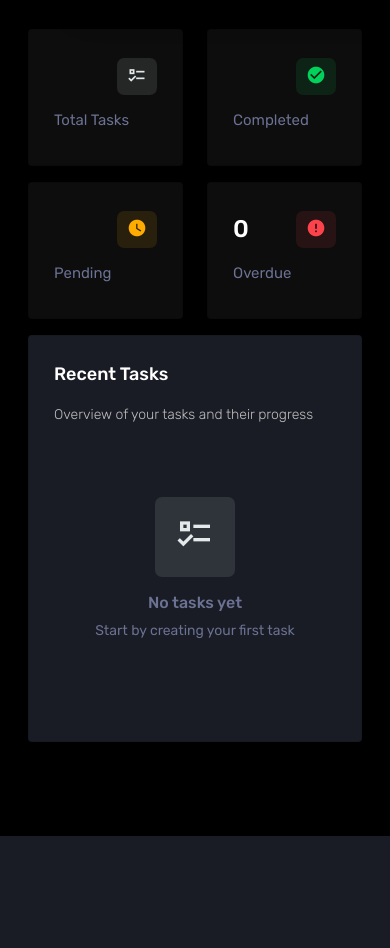
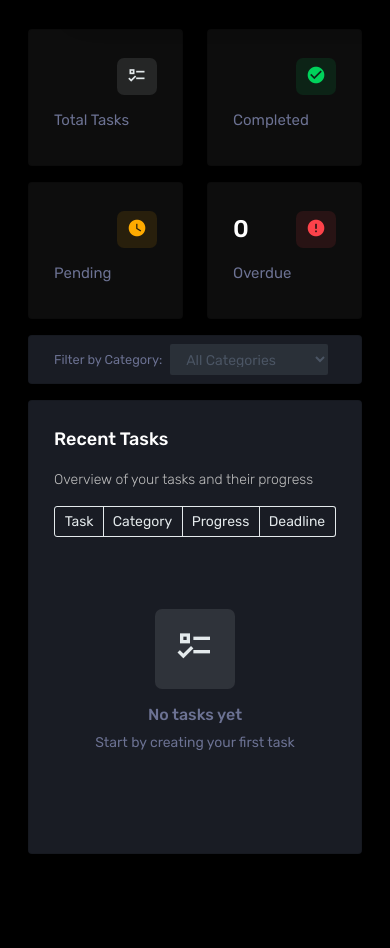
Before and after one commit to Ritvent/hangarin, a Django app: page /task/ in a window 390 px wide. Shown: the part 71-1019 px from the top of the page. Before the commit the page ends 907 px from the top, so only its background shows below. Run offline with Django 5.2, Linux system fonts and the light colour scheme; data that the repository does not hold is empty; some libraries are stand-ins or nearby versions.

Commit message:
update dashboard

```diff
--- a/projectsite/hangarinorg/views.py
+++ b/projectsite/hangarinorg/views.py
@@ -104,8 +104,22 @@ class HomePageView(LoginRequiredMixin, ListView):
         context['categories'] = Category.objects.all()
         context['priorities'] = Priority.objects.all()
 
-        # Add task statistics
+        # Get selected category from URL parameter
+        selected_category = self.request.GET.get('category', '')
+        context['selected_category'] = selected_category
+
+        # Base queryset for all tasks
         all_tasks = Task.objects.all()
+
+        # Filter by category if selected
+        if selected_category:
+            try:
+                category_pk = int(selected_category)
+                all_tasks = all_tasks.filter(category__pk=category_pk)
+            except (ValueError, TypeError):
+                pass
+
+        # Add task statistics (based on filtered tasks)
         context['total_tasks'] = all_tasks.count()
         context['completed_tasks'] = all_tasks.filter(status='Completed').count()
         context['pending_tasks'] = all_tasks.filter(status='Pending').count()
@@ -120,7 +134,7 @@ class HomePageView(LoginRequiredMixin, ListView):
 
         # Build task rows with progress computed from subtasks using annotations to avoid N+1 queries
         tasks_qs = (
-            Task.objects
+            all_tasks
             .annotate(
                 total_sub=Count('subtasks', distinct=True),
                 completed_sub=Count('subtasks', filter=Q(subtasks__status__iexact='Completed'), distinct=True),
@@ -199,6 +213,7 @@ class HomePageView(LoginRequiredMixin, ListView):
         context['current_order_items'] = order_items
 
         # build header links: clicking a header makes it the primary key and appends existing order items as tiebreakers
+        # UPDATED: preserve category filter in sorting links
         header_links = {}
         for col in allowed_sorts.keys():
             # determine toggle direction for this column
@@ -212,7 +227,11 @@ class HomePageView(LoginRequiredMixin, ListView):
             new_item = ('' if new_dir == 'asc' else '-') + col
             # build new order list with new primary followed by existing items that are not the same column
             new_order = [new_item] + [it for it in order_items if it.lstrip('-') != col]
-            header_links[col] = '?order=' + ','.join(new_order)
+            link = '?order=' + ','.join(new_order)
+            # preserve category filter
+            if selected_category:
+                link += f'&category={selected_category}'
+            header_links[col] = link
 
         context['header_links'] = header_links
         # expose the primary ordering column and direction for template arrow rendering
@@ -242,7 +261,6 @@ class TaskListView(ListView):
     model = Task
     template_name = 'dashboard.html'
     context_object_name = 'tasks'
-
 
 
 # Category-specific views
--- a/projectsite/templates/dashboard.html
+++ b/projectsite/templates/dashboard.html
@@ -62,6 +62,34 @@
   </div>
 </div>
 
+<!-- Category Filter -->
+<div class="row">
+  <div class="col-12 mb-3">
+    <div class="card">
+      <div class="card-body py-2">
+        <form method="get" class="d-flex align-items-center justify-content-between flex-wrap">
+          <label for="categoryFilter" class="mb-0 mr-2 text-muted small">Filter by Category:</label>
+          <div class="d-flex align-items-center flex-grow-1">
+            <select id="categoryFilter" name="category" class="form-control form-control-sm mr-2" onchange="this.form.submit()" style="max-width: 300px;">
+              <option value="">All Categories</option>
+              {% if categories %}
+                {% for cat in categories %}
+                  <option value="{{ cat.pk }}" {% if selected_category == cat.pk|stringformat:"s" %}selected{% endif %}>
+                    {{ cat.category_name }}
+                  </option>
+                {% endfor %}
+              {% endif %}
+            </select>
+            {% if selected_category %}
+              <a href="?" class="btn btn-sm btn-outline-secondary">Clear Filter</a>
+            {% endif %}
+          </div>
+        </form>
+      </div>
+    </div>
+  </div>
+</div>
+
 <!-- Tasks Table Section -->
 <div class="row">
   <div class="col-lg-12 grid-margin stretch-card">
@@ -70,34 +98,72 @@
         <h4 class="card-title">Recent Tasks</h4>
         <p class="card-description">Overview of your tasks and their progress</p>
 
+        <!-- Mobile Sort Buttons -->
+        <div class="d-block d-md-none mb-3">
+          <div class="btn-group btn-group-sm w-100" role="group">
+            <a href="?sort=task&dir={% if primary_col == 'task' and primary_dir == 'asc' %}desc{% else %}asc{% endif %}{% if selected_category %}&category={{ selected_category }}{% endif %}"
+               class="btn btn-outline-secondary {% if primary_col == 'task' %}active{% endif %}">
+              Task
+              {% if primary_col == 'task' %}
+                {% if primary_dir == 'asc' %}▲{% else %}▼{% endif %}
+              {% endif %}
+            </a>
+            <a href="?sort=category&dir={% if primary_col == 'category' and primary_dir == 'asc' %}desc{% else %}asc{% endif %}{% if selected_category %}&category={{ selected_category }}{% endif %}"
+               class="btn btn-outline-secondary {% if primary_col == 'category' %}active{% endif %}">
+              Category
+              {% if primary_col == 'category' %}
+                {% if primary_dir == 'asc' %}▲{% else %}▼{% endif %}
+              {% endif %}
+            </a>
+            <a href="?sort=progress&dir={% if primary_col == 'progress' and primary_dir == 'asc' %}desc{% else %}asc{% endif %}{% if selected_category %}&category={{ selected_category }}{% endif %}"
+               class="btn btn-outline-secondary {% if primary_col == 'progress' %}active{% endif %}">
+              Progress
+              {% if primary_col == 'progress' %}
+                {% if primary_dir == 'asc' %}▲{% else %}▼{% endif %}
+              {% endif %}
+            </a>
+            <a href="?sort=deadline&dir={% if primary_col == 'deadline' and primary_dir == 'asc' %}desc{% else %}asc{% endif %}{% if selected_category %}&category={{ selected_category }}{% endif %}"
+               class="btn btn-outline-secondary {% if primary_col == 'deadline' %}active{% endif %}">
+              Deadline
+              {% if primary_col == 'deadline' %}
+                {% if primary_dir == 'asc' %}▲{% else %}▼{% endif %}
+              {% endif %}
+            </a>
+          </div>
+        </div>
+
         <!-- Desktop Table -->
         <div class="table-responsive d-none d-md-block">
           <table class="table table-bordered" style="table-layout: fixed; width: 100%;">
             <thead>
               <tr>
                 <th style="width: 40%">
-                  <a href="{{ header_links.task }}">Task
+                  <a href="?sort=task&dir={% if primary_col == 'task' and primary_dir == 'asc' %}desc{% else %}asc{% endif %}{% if selected_category %}&category={{ selected_category }}{% endif %}" class="text-decoration-none">
+                    Task
                     {% if primary_col == 'task' %}
                       {% if primary_dir == 'asc' %} ▲ {% else %} ▼ {% endif %}
                     {% endif %}
                   </a>
                 </th>
                 <th style="width: 20%">
-                  <a href="{{ header_links.category }}">Category
+                  <a href="?sort=category&dir={% if primary_col == 'category' and primary_dir == 'asc' %}desc{% else %}asc{% endif %}{% if selected_category %}&category={{ selected_category }}{% endif %}" class="text-decoration-none">
+                    Category
                     {% if primary_col == 'category' %}
                       {% if primary_dir == 'asc' %} ▲ {% else %} ▼ {% endif %}
                     {% endif %}
                   </a>
                 </th>
                 <th style="width: 25%">
-                  <a href="{{ header_links.progress }}">Progress
+                  <a href="?sort=progress&dir={% if primary_col == 'progress' and primary_dir == 'asc' %}desc{% else %}asc{% endif %}{% if selected_category %}&category={{ selected_category }}{% endif %}" class="text-decoration-none">
+                    Progress
                     {% if primary_col == 'progress' %}
                       {% if primary_dir == 'asc' %} ▲ {% else %} ▼ {% endif %}
                     {% endif %}
                   </a>
                 </th>
                 <th style="width: 15%">
-                  <a href="{{ header_links.deadline }}">Deadline
+                  <a href="?sort=deadline&dir={% if primary_col == 'deadline' and primary_dir == 'asc' %}desc{% else %}asc{% endif %}{% if selected_category %}&category={{ selected_category }}{% endif %}" class="text-decoration-none">
+                    Deadline
                     {% if primary_col == 'deadline' %}
                       {% if primary_dir == 'asc' %} ▲ {% else %} ▼ {% endif %}
                     {% endif %}
@@ -105,10 +171,10 @@
                 </th>
               </tr>
             </thead>
-            <tbody>
+            <tbody id="taskTableBody">
               {% if task_rows %}
                 {% for row in task_rows %}
-                  <tr>
+                  <tr data-task="{{ row.task.title|lower }}" data-category="{{ row.task.category.category_name|lower }}" data-progress="{{ row.progress }}" data-deadline="{% if row.task.deadline %}{{ row.task.deadline|date:'Y-m-d' }}{% endif %}">
                     <td style="overflow: hidden; text-overflow: ellipsis; white-space: nowrap;">{{ row.task.title }}</td>
                     <td>{{ row.task.category.category_name }}</td>
                     <td>
@@ -130,11 +196,10 @@
         <!-- End Desktop Table -->
 
         <!-- Mobile Task Cards -->
-        <div class="d-block d-md-none mt-4">
+        <div class="d-block d-md-none mt-4" id="mobileTaskContainer">
           {% if task_rows %}
-            <div class="row">
             {% for row in task_rows %}
-                <div class="col-12 mb-3">
+              <div class="col-12 mb-3 mobile-task-card" data-task="{{ row.task.title|lower }}" data-category="{{ row.task.category.category_name|lower }}" data-progress="{{ row.progress }}" data-deadline="{% if row.task.deadline %}{{ row.task.deadline|date:'Y-m-d' }}{% endif %}">
                 <div class="card bg-dark text-light border-left-mobile">
                   <div class="card-body">
                     <div class="d-flex justify-content-between align-items-start mb-2">
@@ -162,7 +227,6 @@
                 </div>
               </div>
             {% endfor %}
-            </div>
           {% else %}
             <div class="text-center py-5">
               <div class="icon icon-box-secondary mx-auto mb-3" style="width: 80px; height: 80px;">
@@ -214,6 +278,16 @@
     .card-body {
       padding: 1rem;
     }
+
+    .sort-btn {
+      font-size: 0.75rem;
+      padding: 0.375rem 0.25rem;
+    }
+
+    .sort-icon {
+      font-size: 0.7rem;
+      margin-left: 2px;
+    }
   }
 
   @media (max-width: 575px) {
@@ -236,6 +310,42 @@
     .icon-item {
       font-size: 1.25rem;
     }
+
+    /* Category filter mobile adjustments */
+    .card-body form {
+      flex-direction: column;
+      align-items: stretch !important;
+    }
+
+    .card-body form label {
+      margin-bottom: 0.5rem;
+    }
+
+    .card-body form .d-flex {
+      flex-direction: column;
+      width: 100%;
+    }
+
+    .card-body form select {
+      max-width: 100% !important;
+      margin-bottom: 0.5rem;
+    }
+
+    .card-body form .btn {
+      width: 100%;
+    }
+  }
+
+  .sort-btn.active,
+  a.btn.active {
+    background-color: #007bff;
+    color: white;
+    border-color: #007bff;
+  }
+
+  a.btn {
+    text-decoration: none;
   }
 </style>
+
 {% endblock extra_scripts %}
```
Lines whose indentation alone changed are shown as unchanged.
